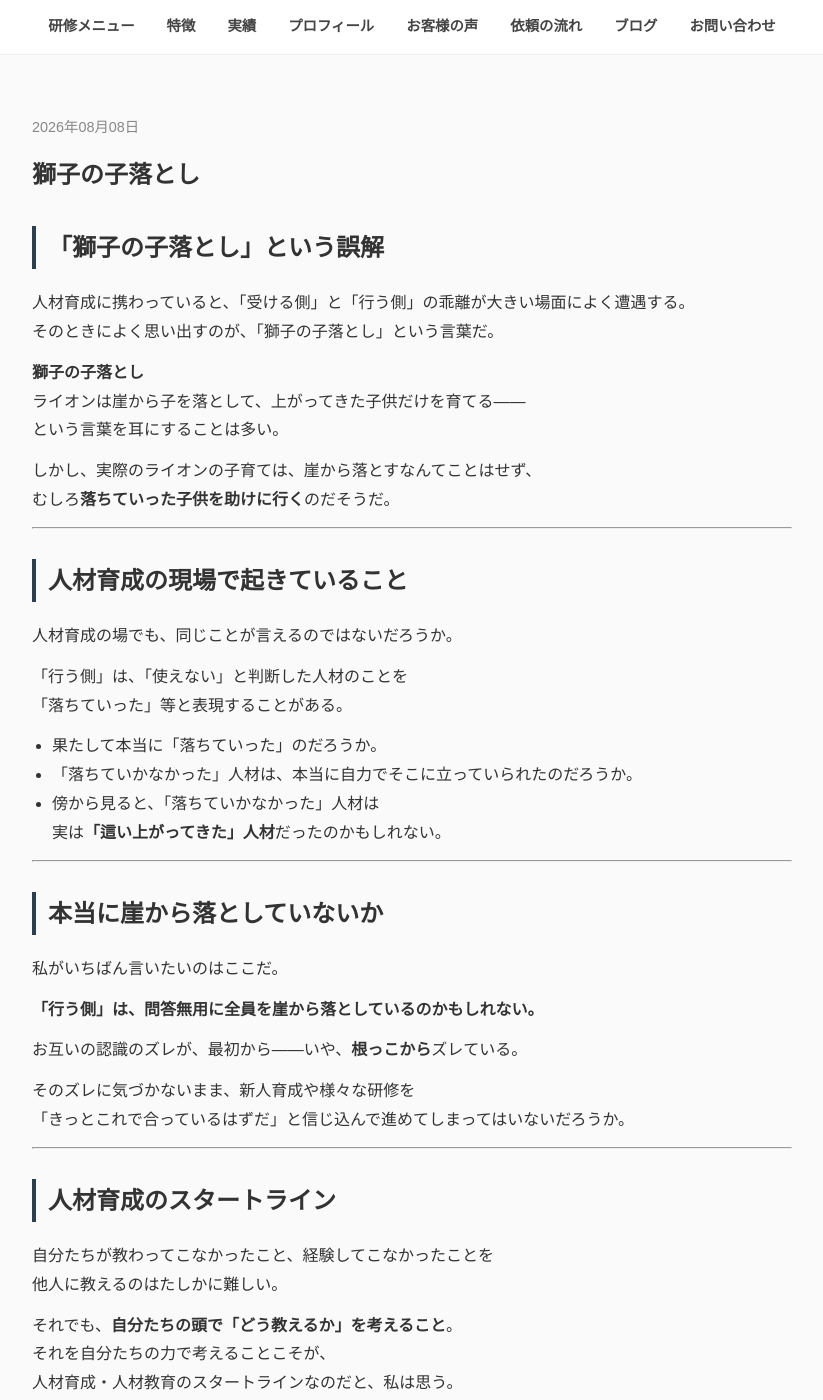
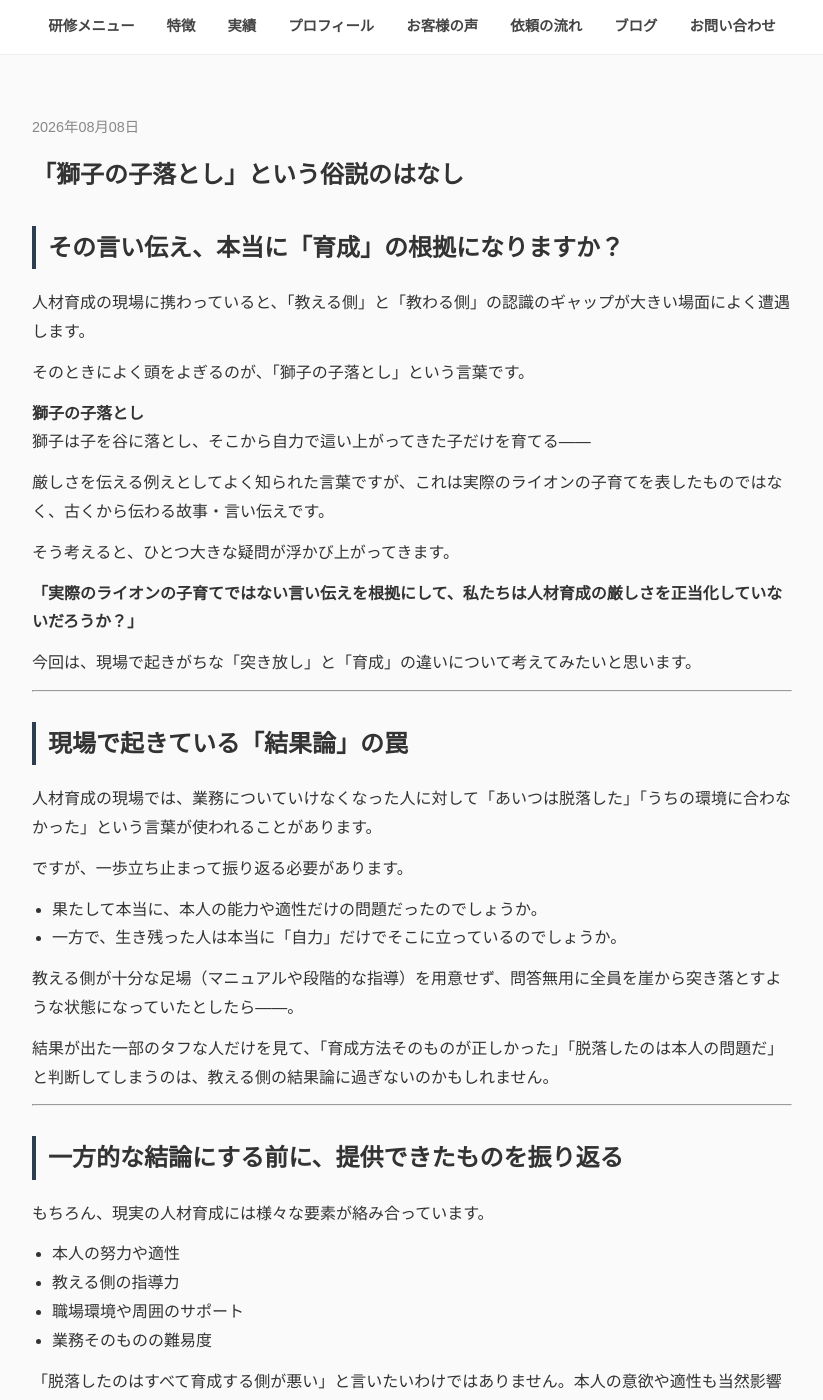
Before and after one commit to heso710soul-ctrl/kawano-training-profile, a Jekyll site: the page built from _posts/2026-08-08-ライオン.md, in a window 1280 px wide and 1400 px high. Shown: the whole window, without its empty margins (228-1051 px from the left). Built offline with Jekyll 4.4.1, drawn with Linux system fonts in a browser that asks for light colours; some of the changed text lies outside the part shown.

Commit message:
Update 2026-08-08-ライオン.md

```diff
--- a/_posts/2026-08-08-ライオン.md
+++ b/_posts/2026-08-08-ライオン.md
@@ -1,56 +1,68 @@
 ---
 layout: post
-title: "獅子の子落とし"
+title: "「獅子の子落とし」という俗説のはなし"
 date: 2026-08-08
 categories: [育成のヒント]
 ---
 
-## 「獅子の子落とし」という誤解
+## その言い伝え、本当に「育成」の根拠になりますか？
 
-人材育成に携わっていると、「受ける側」と「行う側」の乖離が大きい場面によく遭遇する。
-そのときによく思い出すのが、「獅子の子落とし」という言葉だ。
+人材育成の現場に携わっていると、「教える側」と「教わる側」の認識のギャップが大きい場面によく遭遇します。
+
+そのときによく頭をよぎるのが、「獅子の子落とし」という言葉です。
 
 > **獅子の子落とし**
-> ライオンは崖から子を落として、上がってきた子供だけを育てる――
-> という言葉を耳にすることは多い。
+> 獅子は子を谷に落とし、そこから自力で這い上がってきた子だけを育てる――
 
-しかし、実際のライオンの子育ては、崖から落とすなんてことはせず、
-むしろ**落ちていった子供を助けに行く**のだそうだ。
+厳しさを伝える例えとしてよく知られた言葉ですが、これは実際のライオンの子育てを表したものではなく、古くから伝わる故事・言い伝えです。
+
+そう考えると、ひとつ大きな疑問が浮かび上がってきます。
+
+**「実際のライオンの子育てではない言い伝えを根拠にして、私たちは人材育成の厳しさを正当化していないだろうか？」**
+
+今回は、現場で起きがちな「突き放し」と「育成」の違いについて考えてみたいと思います。
 
 ---
 
-## 人材育成の現場で起きていること
+## 現場で起きている「結果論」の罠
 
-人材育成の場でも、同じことが言えるのではないだろうか。
+人材育成の現場では、業務についていけなくなった人に対して「あいつは脱落した」「うちの環境に合わなかった」という言葉が使われることがあります。
 
-「行う側」は、「使えない」と判断した人材のことを
-「落ちていった」等と表現することがある。
+ですが、一歩立ち止まって振り返る必要があります。
 
-- 果たして本当に「落ちていった」のだろうか。
-- 「落ちていかなかった」人材は、本当に自力でそこに立っていられたのだろうか。
-- 傍から見ると、「落ちていかなかった」人材は
-  実は**「這い上がってきた」人材**だったのかもしれない。
+- 果たして本当に、本人の能力や適性だけの問題だったのでしょうか。
+- 一方で、生き残った人は本当に「自力」だけでそこに立っているのでしょうか。
+
+教える側が十分な足場（マニュアルや段階的な指導）を用意せず、問答無用に全員を崖から突き落とすような状態になっていたとしたら――。
+
+結果が出た一部のタフな人だけを見て、「育成方法そのものが正しかった」「脱落したのは本人の問題だ」と判断してしまうのは、教える側の結果論に過ぎないのかもしれません。
 
 ---
 
-## 本当に崖から落としていないか
+## 一方的な結論にする前に、提供できたものを振り返る
 
-私がいちばん言いたいのはここだ。
+もちろん、現実の人材育成には様々な要素が絡み合っています。
 
-> **「行う側」は、問答無用に全員を崖から落としているのかもしれない。**
+- 本人の努力や適性
+- 教える側の指導力
+- 職場環境や周囲のサポート
+- 業務そのものの難易度
 
-お互いの認識のズレが、最初から――いや、**根っこから**ズレている。
+「脱落したのはすべて育成する側が悪い」と言いたいわけではありません。本人の意欲や適性も当然影響します。
 
-そのズレに気づかないまま、新人育成や様々な研修を
-「きっとこれで合っているはずだ」と信じ込んで進めてしまってはいないだろうか。
+大切なのは、うまくいかなかったときに「相手の能力不足」と即断して終わらせるのではなく、**「こちら側は育成の環境やプロセスを適切に提供できていただろうか？」と振り返る視点を持つこと**です。
 
 ---
 
-## 人材育成のスタートライン
+## 最後に：自分たちの頭で「どう教えるか」を考える
 
-自分たちが教わってこなかったこと、経験してこなかったことを
-他人に教えるのはたしかに難しい。
+「自分たちも若い頃は放置されて育ったから」
+「背中を見て覚えさせるのが一番身につくから」
 
-それでも、**自分たちの頭で「どう教えるか」を考えること**。
-それを自分たちの力で考えることこそが、
-人材育成・人材教育のスタートラインなのだと、私は思う。
+過去の経験や古い言い伝えをそのまま当てはめることは、教える側にとって楽な選択肢になりがちです。
+
+自分たちが教わってこなかったことや、これまで経験してこなかった環境だからこそ、**「じゃあ、今の自分たちはどう教えるべきか？」を自らの頭で考え直すこと。**
+
+「最近の新人は根気がないな」と感じたときは、相手の能力を疑う前に、「自分は教えるプロセスを相手に丸投げしていないだろうか？」と一言自問してみる。
+
+それこそが、本当の意味での人材育成のスタートラインなのだと感じます。
```
